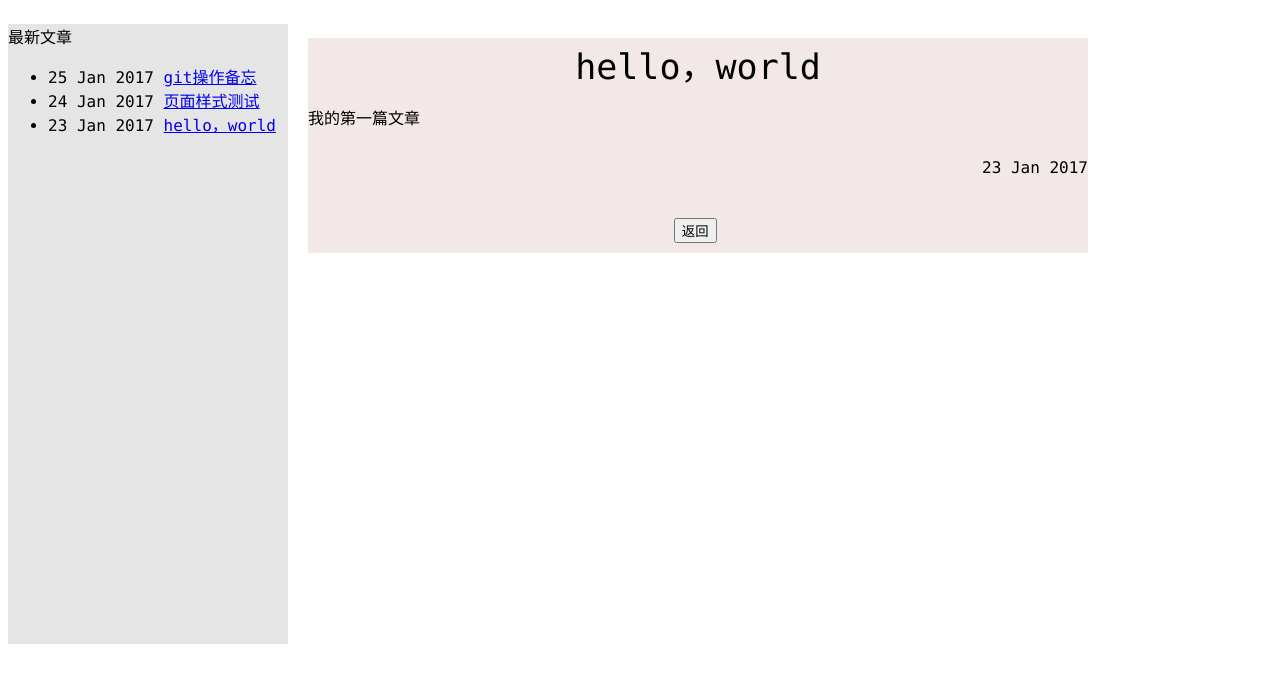
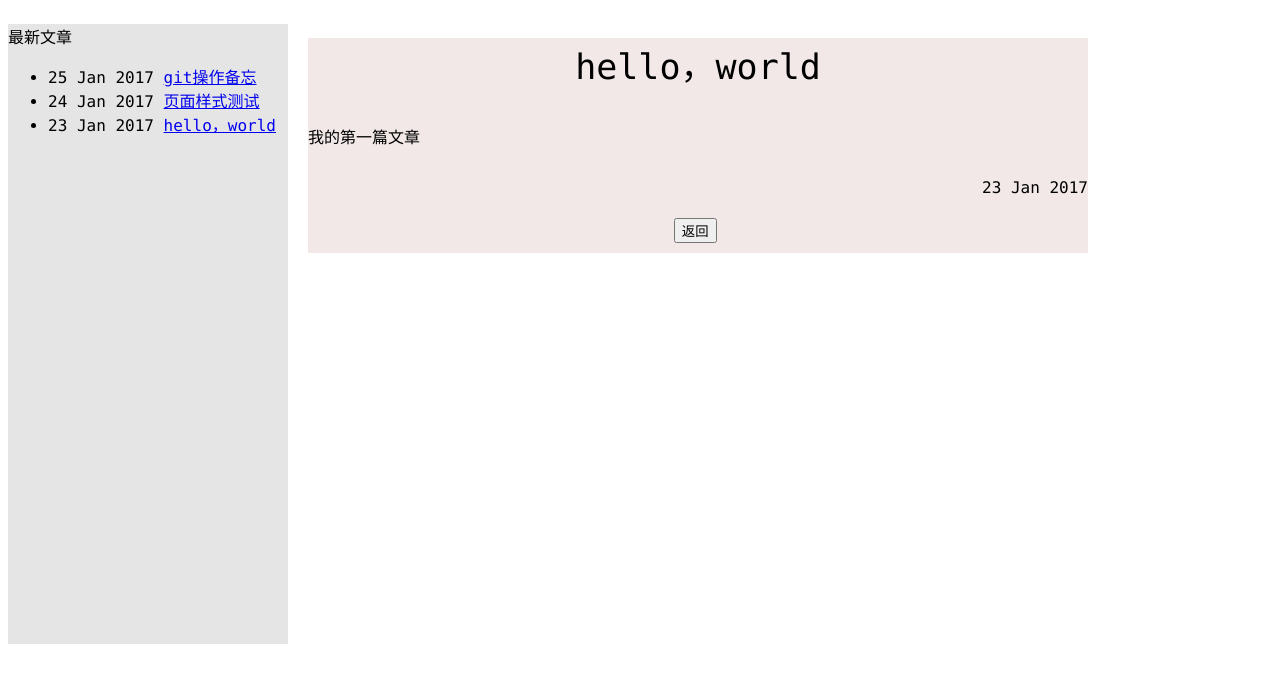
Before and after one commit to wangjianjie606/dono, a Jekyll site: the page built from _posts/test/2017-01-23-hello-world.html, in a window 1280 px wide. Shown: the top 683 px of the page. Built offline with Jekyll 4.4.1, drawn with Linux system fonts in a browser that asks for light colours.

Commit message:
改变post结构

```diff
--- a/_layouts/default.html
+++ b/_layouts/default.html
@@ -12,7 +12,7 @@
     <div id="mainDiv">
       <div class="pageTitle">{{ page.title }}</div>
       {{ content }}
-      <div style="text-align:right;height:50px;margin-top:29px;">{{ page.date | date_to_string }}</div>
+      <div style="text-align:right;height:30px;margin-top:30px;">{{ page.date | date_to_string }}</div>
 	  <div class="btnDiv">
 	    <button id="backBtn">返回</button>
 	  </div>
--- a/assets/css/main.css
+++ b/assets/css/main.css
@@ -18,6 +18,7 @@
 }
 
 .pageTitle{
+  height:70px;
   text-align:center;
   font-size:35px;
   font-family:"KaiTi", "楷体", "Monaco"
```
Also changed, not shown: _posts/test/2017-01-23-hello-world.html (renamed from _posts/2017-01-23-hello-world.html), _posts/test/2017-01-24-page-style-test.html (renamed from _posts/2017-01-24-page-style-test.html).
